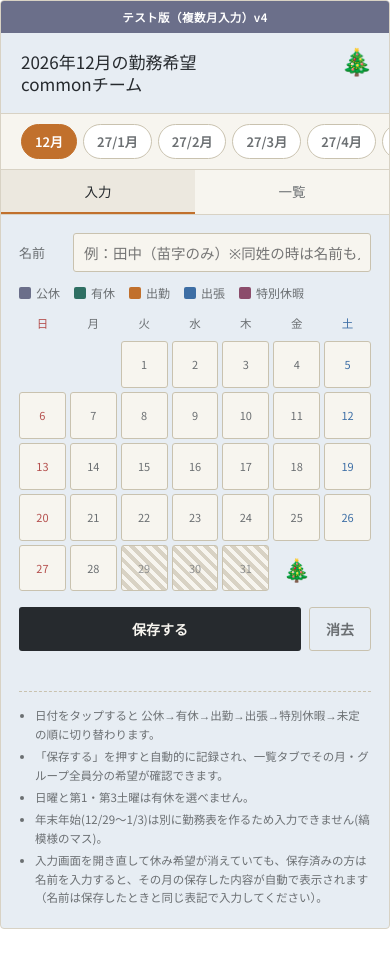
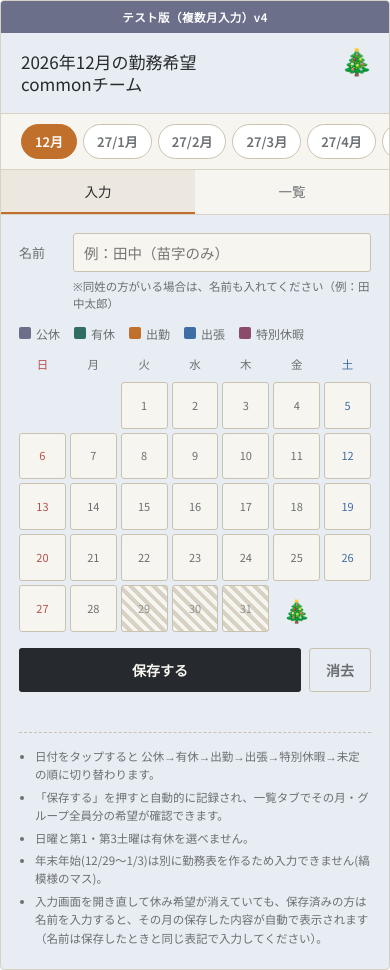
Before and after one commit to snowdaruma-dec/shift-preference-calendar, a plain HTML site: page test-multi-month.html in a window 390 px wide. Before the commit the page ends 929 px from the top, so only its background shows below. Drawn offline with Linux system fonts and the light colour scheme; no server answers; a web font is replaced by a local one.

Commit message:
Keep the name example short and show the same-surname note below the field
The long placeholder was cut off on phones before the important
"add your given name" part, and it also disappears once typing starts.
The example is now just 例：田中（苗字のみ） with a permanent note
under the field.

Co-Authored-By: Claude Sonnet 5.5 <noreply@anthropic.com>

```diff
--- a/test-multi-month.html
+++ b/test-multi-month.html
@@ -54,6 +54,7 @@
   .field-row label { font-size: 13px; color: var(--ink-soft); width: 44px; flex-shrink: 0; }
   .field-row input { flex: 1; font-family: inherit; font-size: 14.5px; padding: 8px 10px; border: 1px solid var(--line); border-radius: 3px; background: var(--off); color: var(--ink); }
 
+  .name-note { margin: -4px 0 10px 54px; font-size: 11.5px; line-height: 1.5; color: var(--ink-soft); }
   .legend { display: flex; gap: 14px; flex-wrap: wrap; margin: 12px 0 14px; font-size: 12px; color: var(--ink-soft); }
   .legend span { display: flex; align-items: center; gap: 5px; }
   .swatch { width: 12px; height: 12px; border-radius: 2px; display: inline-block; }
@@ -133,7 +134,7 @@
   @media print {
     body { background: #fff; }
     .sheet { border: none; max-width: 100%; break-inside: avoid; }
-    .test-banner, .month-picker, .tabs, .refresh-btn, .print-btn, .export-btn, .line-hint, #listMsg, .field-row, .legend, .actions, .output-box, .share, #inputMsg { display: none !important; }
+    .test-banner, .month-picker, .tabs, .refresh-btn, .print-btn, .export-btn, .line-hint, #listMsg, .field-row, .name-note, .legend, .actions, .output-box, .share, #inputMsg { display: none !important; }
     #listCalendarGrid, #listWeekdayRow { grid-template-columns: repeat(7, var(--print-cell-mm, 1fr)); justify-content: start; }
   }
 </style>
@@ -159,8 +160,9 @@
   <div class="panel" id="panelInput">
     <div class="field-row">
       <label for="nameInput">名前</label>
-      <input id="nameInput" type="text" placeholder="例：田中（苗字のみ）※同姓の時は名前も入れてください" maxlength="20">
+      <input id="nameInput" type="text" placeholder="例：田中（苗字のみ）" maxlength="20">
     </div>
+    <p class="name-note">※同姓の方がいる場合は、名前も入れてください（例：田中太郎）</p>
 
     <div class="legend">
       <span><span class="swatch" style="background:var(--day-off)"></span>公休</span>
```
